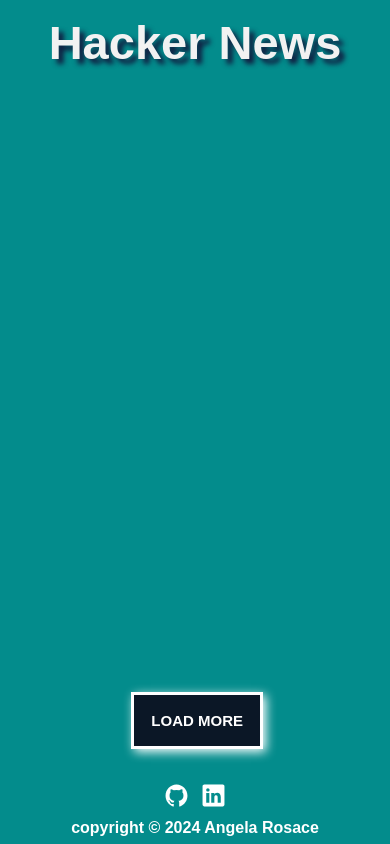
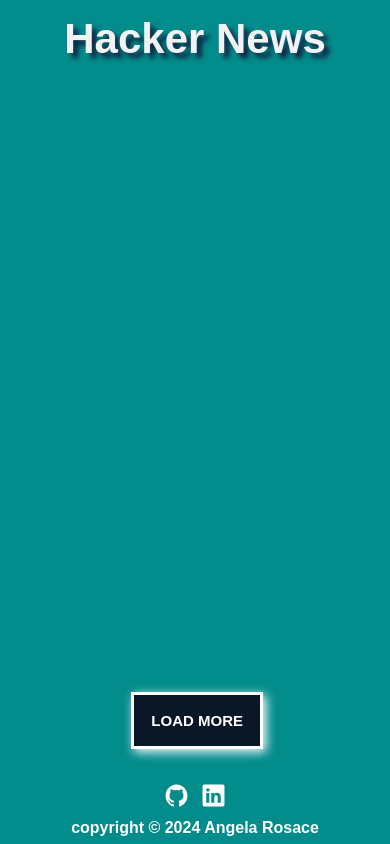
Before and after one commit to AngelaRos25/Hackernews-app, a website built with webpack: page src/html/index.html in a window 390 px wide. Built offline with nearby package versions, Linux system fonts and the light colour scheme; no server answers.

Commit message:
sistemo parte mobile

```diff
--- a/src/css/style.css
+++ b/src/css/style.css
@@ -238,9 +238,9 @@
   }
 }
 
-@media screen and (max-width:390px) {
+@media screen and (max-width:440px) {
   h1{
-    font-size: 47px;
+    font-size: 42px;
     padding-top: 5px;
     padding-bottom: 5px;
   }
```
